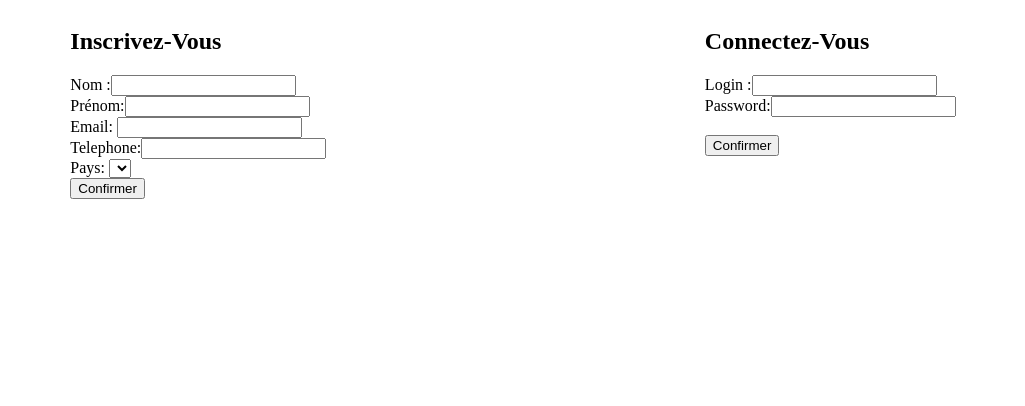
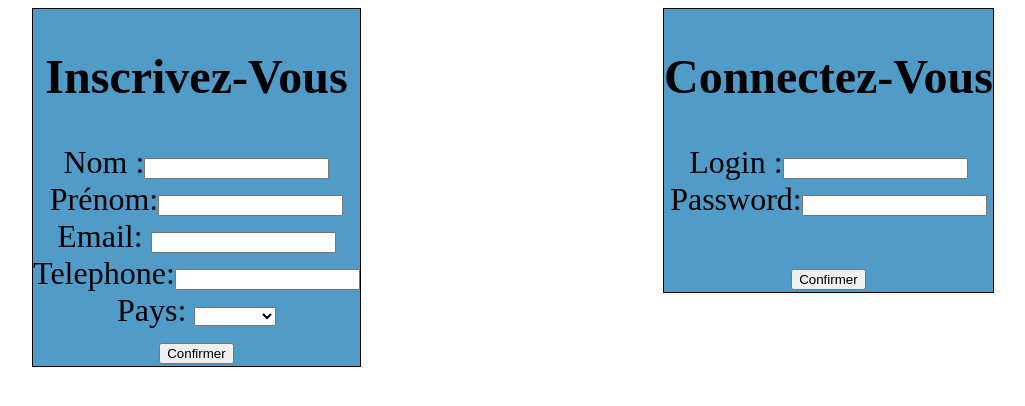
Before and after one commit to karima16/Projet_GestHostel, a PHP site: page /index.php?section=login in a window 1280 px wide. Shown: the top 406 px of the page, without its empty margins (127-1152 px from the left). Run offline with PHP 8.4, Linux system fonts and the light colour scheme; lists and menus that the app fills with data are empty.

Commit message:
add class css

```diff
--- a/Views/Login/login.php
+++ b/Views/Login/login.php
@@ -1,24 +1,28 @@
 <div class="containerLogin">
 
-    <form action="">
+	<div class="Connecter">
+    <form action="" >
     <h2>Inscrivez-Vous</h2>
-    <label for="nom">Nom :</label><input type="text" id="nom" name="nom"><br>
-    <label for="prenom">Prénom:</label><input type="text"id="prenom" name="prenom"><br>
-    <label for="email">Email:</label> <input type="text" id="email" name="email"><br>
-    <label for="telephone">Telephone:</label><input type="text" id="telephone" name="telephone"><br>
+    <label for="nom">Nom :</label><input class="nom" type="text" id="nom" name="nom"><br>
+    <label for="prenom">Prénom:</label><input class="prenom" type="text"id="prenom" name="prenom"><br>
+    <label for="email">Email:</label> <input class="email" type="text" id="email" name="email"><br>
+    <label for="telephone">Telephone:</label><input class="telephone" type="text" id="telephone" name="telephone"><br>
     <label for="pays">Pays:</label>
-    <select name="pays" id="pays"></select>
+    <select name="pays" id="pays" class="inputFix"></select>
     <br>
     <input type="submit" value ="Confirmer">
     </form>
+	</div>
 
-    <form action="">
+	<div>
+    <form action="" class="Connecter">
     <h2>Connectez-Vous</h2>
-    <label for="login">Login :</label><input type="text" id="login" name="login"><br>
-    <label for="password">Password:</label><input type="password"id="password" name="password"><br>
+    <label>Login :</label><input type="text" id="login" name="login"><br>
+    <label for="password">Password:</label><input class="password" type="text"id="password" name="password"><br>
     <br>
     <input type="submit" value ="Confirmer">
     </form>
+	</div>
 
 </div>
 
```
